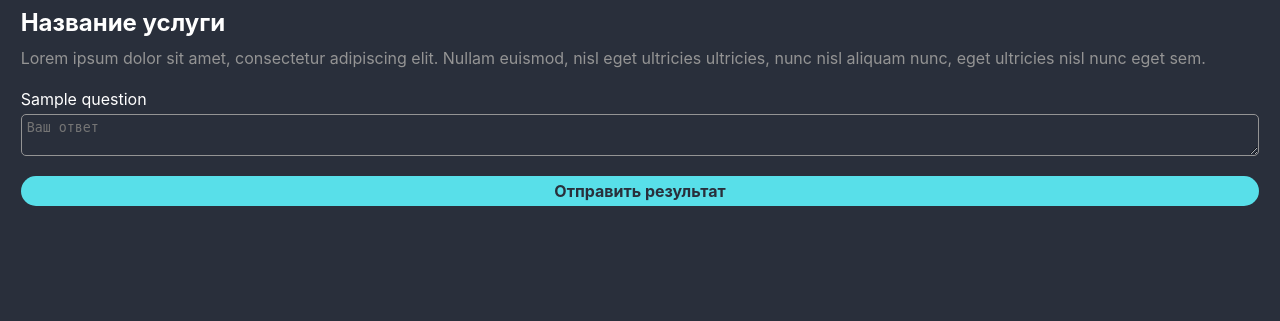
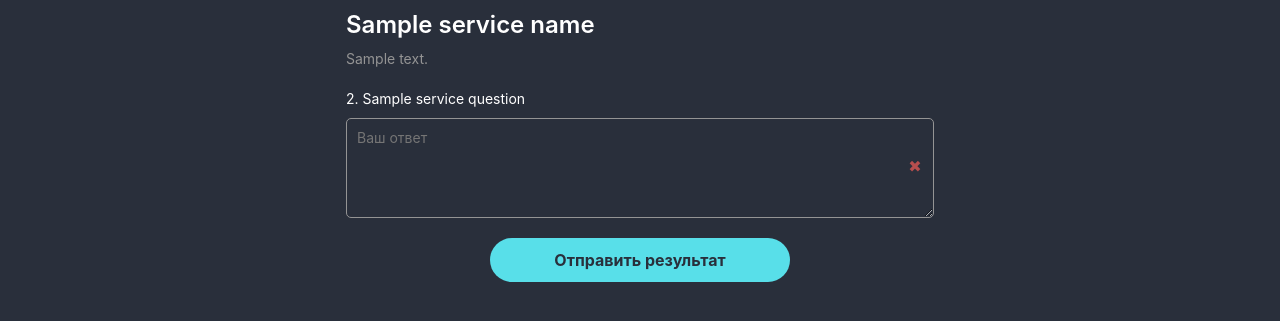
Before and after one commit to wFeeL/DoggyBot, a Flask app: template telegram_webapp/templates/survey.html in a window 1280 px wide. Shown: the top 321 px of the page. Run offline with Flask 3, Linux system fonts and the light colour scheme; the template is opened without the code that fills it: most values are stand-ins (such as "Sample title", 1, 10 or a date in 2020); some libraries are stand-ins or nearby versions.

Commit message:
add: 1. id parameter for /survey 2. services dict (name, description, questions) 3. some styles update: survey.js and app.py for service_id technologies

```diff
--- a/telegram_webapp/app.py
+++ b/telegram_webapp/app.py
@@ -1,25 +1,31 @@
 import asyncio
-import traceback
-import json
 import os
 from datetime import datetime
 from urllib.parse import parse_qs
 
 import requests
 from dotenv import load_dotenv
-from flask import Flask, request, jsonify, render_template
+from flask import Flask, jsonify, render_template, request
 
 from telegram_bot import db
 from telegram_bot.helper import str_to_timestamp
 
 app = Flask(__name__, static_folder='static')
 load_dotenv()
-QUESTION_LIST = [
-    "Как вы узнали о нашей услуге?", "Что вас больше всего заинтересовало в нашем предложении?",
-    "Как часто вы планируете пользоваться данной услугой?",
-    "Какие улучшения вы бы предложили для нашей услуги?",
-    "Порекомендуете ли вы нашу услугу друзьям и коллегам? Почему?"
-]
+
+# service_id, service_name, service_description, service_questions (list type)
+SERVICES = {
+    1: {
+        'name': 'Название услуги',
+        'description': 'Описание услуги',
+        'questions': [
+            "Как вы узнали о нашей услуге?", "Что вас больше всего заинтересовало в нашем предложении?",
+            "Как часто вы планируете пользоваться данной услугой?",
+            "Какие улучшения вы бы предложили для нашей услуги?",
+            "Порекомендуете ли вы нашу услугу друзьям и коллегам? Почему?"
+        ]
+    }
+}
 
 
 @app.route("/")
@@ -105,9 +111,14 @@ def handle_webapp_data():
         return jsonify({"ok": False, "error": str(e)})
 
 
-@app.route("/survey")
+@app.route("/survey", methods=["GET"])
 def survey():
-    return render_template('survey.html', questions=enumerate(QUESTION_LIST))
+    survey_id = int(request.args.get('id'))
+    service = SERVICES[survey_id]
+    service_name, service_description, service_questions = service['name'], service['description'], service['questions']
+
+    return render_template('survey.html', service_name=service_name,
+                           service_description=service_description, service_questions=enumerate(service_questions))
 
 
 @app.route("/survey_data", methods=["POST"])
@@ -120,12 +131,17 @@ def handle_survey_data():
         if not init_data:
             return jsonify({"ok": False, "error": "initData отсутствует"})
 
-        parsed = parse_qs(init_data)
+        # Получаем информацию об услуге из SERVICES
+        service_id = survey_data.get('service_id')
+        service = SERVICES.get(service_id)
+
+        if not service:
+            return jsonify({"ok": False, "error": f"Услуга с ID {service_id} не найдена"})
 
         # Формируем текст сообщения с ответами
-        message_text = f"📊 Новые ответы на анкету: {survey_data['service_name']}\n"
+        message_text = f"📊 Новые ответы на анкету: {service['name']}\n"
         message_text += f"👤 User ID: {survey_data['user_id']}\n"
-        message_text += f"🕒 Время: {survey_data['timestamp']}\n\n"
+        message_text += f"🆔 Service ID: {service_id}\n\n"
 
         answers = survey_data['answers']
         for question, answer in answers.items():
@@ -155,5 +171,6 @@ def handle_survey_data():
         print(f"Ошибка обработки survey_data: {e}")
         return jsonify({"ok": False, "error": str(e)})
 
+
 if __name__ == "__main__":
     app.run(debug=True)
--- a/telegram_webapp/static/styles.css
+++ b/telegram_webapp/static/styles.css
@@ -9,10 +9,14 @@
     --tg-theme-destructive-color: rgb(182, 78, 78);
     --tg-theme-button-color: rgb(88, 223, 233);
 }
+
 body {
     font-family: -apple-system, BlinkMacSystemFont, 'Segoe UI', Roboto, 'Helvetica Neue', Arial, sans-serif;
     background-color: var(--tg-theme-bg-color);
     color: var(--tg-theme-text-color);
+    margin: 0;
+    padding: 10px;
+    box-sizing: border-box;
 }
 
 ::-webkit-scrollbar {
@@ -35,15 +39,21 @@ body {
     background-color: transparent;
 }
 
-#form_body {
+#form_body, #survey_form {
     border-radius: 5px;
     box-sizing: border-box;
-    position: absolute;
-    left: 50%;
-    transform: translateX(-50%);
-    width: 98%;
+    width: 100%;
+    max-width: 600px;
+    margin: 0 auto;
     padding-bottom: 5px;
     color: var(--tg-theme-text-color);
+}
+
+.service-description {
+    margin: 0 1% 20px 1%;
+    color: var(--tg-theme-hint-color);
+    line-height: 1.4;
+    font-size: 14px;
 }
 
 .pet_entry {
@@ -57,7 +67,7 @@ body {
     min-height: 12px;
     margin-bottom: 10px;
     position: relative;
-	transition: 0.2s ease;
+    transition: 0.2s ease;
     overflow: hidden;
 }
 
@@ -74,11 +84,16 @@ body {
 .entry {
     margin-bottom: 20px;
     width: 100%;
+    box-sizing: border-box;
 }
 
 .entry label {
     user-select: none;
     margin-left: 1%;
+    display: block;
+    margin-bottom: 5px;
+    font-size: 14px;
+    line-height: 1.4;
 }
 
 .entry input, .entry textarea {
@@ -86,18 +101,21 @@ body {
     border-radius: 5px;
     outline: none;
     border: 1px solid var(--tg-theme-hint-color);
-    padding: 5px;
+    padding: 10px;
     margin-top: 5px;
     margin-left: 1%;
     margin-right: 1%;
     background-color: var(--tg-theme-bg-color);
     color: var(--tg-theme-text-color);
+    box-sizing: border-box;
+    font-family: inherit;
+    font-size: 14px;
 }
 
 .entry textarea {
     resize: vertical;
     max-height: 400px;
-    min-height: 15px;
+    min-height: 100px;
 }
 
 .entry input[type="date"] {
@@ -114,20 +132,25 @@ body {
 .input_container {
     display: flex;
     align-items: center;
+    position: relative;
 }
 
-input + span::after {
+input + span::after, textarea + span::after {
     width: 20px;
     display: inline-block;
     text-align: center;
+    position: absolute;
+    right: 15px;
+    top: 50%;
+    transform: translateY(-50%);
 }
 
-input:invalid + span::after {
+input:invalid + span::after, textarea:invalid + span::after {
     content: "✖";
     color: var(--tg-theme-destructive-color);
 }
 
-input:valid + span::after {
+input:valid + span::after, textarea:valid + span::after {
     content: "✓";
     color: var(--tg-theme-button-color);
 }
@@ -140,9 +163,14 @@ button, .button {
     border-radius: 26px;
     border: none;
     box-sizing: border-box;
-    padding: 5px 10px 5px 10px;
+    padding: 12px 20px;
     transition: 0.2s ease;
     user-select: none;
+    cursor: pointer;
+    display: block;
+    width: 98%;
+    margin: 20px auto 10px auto;
+    font-size: 16px;
 }
 
 button:hover, .button:hover {
@@ -151,10 +179,50 @@ button:hover, .button:hover {
 
 button:disabled, .button:disabled {
     opacity: 0.6;
+    cursor: not-allowed;
+}
+
+.submit-button {
+    margin: 20px auto 10px auto;
+    width: 98%;
+    max-width: 300px;
 }
 
 h2, h3 {
     margin: 0;
     margin-bottom: 10px;
     margin-left: 1%;
+    font-weight: 600;
 }
+
+#loading {
+    text-align: center;
+    padding: 40px 20px;
+    font-size: 16px;
+    color: var(--tg-theme-hint-color);
+}
+
+/* Адаптивность для мобильных устройств */
+@media (max-width: 480px) {
+    body {
+        padding: 5px;
+    }
+
+    .entry label {
+        font-size: 13px;
+    }
+
+    .entry input, .entry textarea {
+        padding: 8px;
+        font-size: 13px;
+    }
+
+    button, .button {
+        padding: 10px 15px;
+        font-size: 14px;
+    }
+
+    .service-description {
+        font-size: 13px;
+    }
+}
--- a/telegram_webapp/static/survey.js
+++ b/telegram_webapp/static/survey.js
@@ -11,6 +11,7 @@ window.submitSurvey = submitSurvey;
 
 function parseSurveyToJson() {
     const user_id = Telegram.WebApp.initDataUnsafe.user?.id;
+    const service_id = document.getElementById('service_id').value;
     const answers = {};
 
     const questionElements = document.querySelectorAll('textarea[name^="question"]');
@@ -28,9 +29,8 @@ function parseSurveyToJson() {
 
     return {
         user_id: user_id,
-        service_name: "Название услуги",
-        answers: answers,
-        timestamp: new Date().toISOString()
+        service_id: parseInt(service_id),
+        answers: answers
     };
 }
 
--- a/telegram_webapp/templates/survey.html
+++ b/telegram_webapp/templates/survey.html
@@ -14,14 +14,15 @@
     </div>
 
     <form id="survey_form" style="display: none;">
-        <h2>Название услуги</h2>
-        <p style="margin: 0 1% 20px 1%; color: var(--tg-theme-hint-color); line-height: 1.4;">
-            Lorem ipsum dolor sit amet, consectetur adipiscing elit. Nullam euismod, nisl eget ultricies ultricies, nunc nisl aliquam nunc, eget ultricies nisl nunc eget sem.
+        <input type="hidden" id="service_id" value="{{ survey_id }}">
+        <h2>{{ service_name }}</h2>
+        <p class="service-description">
+            {{ service_description }}
         </p>
 
-        {% for index, question in questions %}
+        {% for index, question in service_questions %}
         <div class="entry">
-                    <label for="question{{ index + 1 }}">{{ question }}</label>
+            <label for="question{{ index + 1 }}">{{ index + 1 }}. {{ question }}</label>
             <span class="input_container">
                 <textarea name="question{{ index + 1 }}" data-question="{{ question }}" placeholder="Ваш ответ" maxlength="1024" required></textarea>
                 <span></span>
@@ -29,7 +30,7 @@
         </div>
         {% endfor %}
 
-        <div class="button" onclick="submitSurvey()" style="margin: 20px 1% 10px 1%; width: 98%; text-align: center;">
+        <div class="button submit-button" onclick="submitSurvey()">
             Отправить результат
         </div>
     </form>
```
Lines whose indentation alone changed are shown as unchanged.
